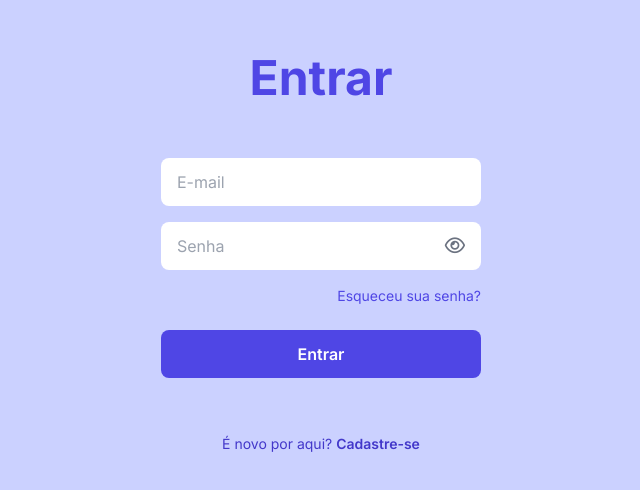
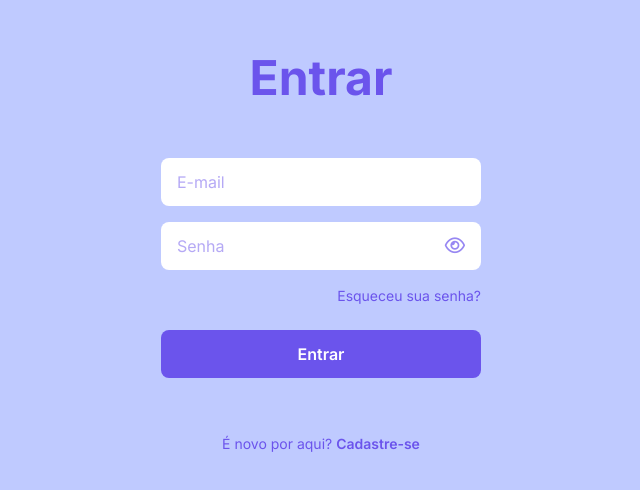
Before and after one commit to jesilvadev/financas-app, an Angular app: page /signin in a window 1280 px wide. Shown: the part 146-636 px from the top of the page, without its empty margins (319-959 px from the left). Built offline with nearby package versions, Linux system fonts and the light colour scheme.

Commit message:
Fix: Cores de background e texto mudadas para assemelhar ao do Figma

```diff
--- a/src/app/pages/auth/signin/signin.component.html
+++ b/src/app/pages/auth/signin/signin.component.html
@@ -8,10 +8,10 @@
 />
 
 <section
-  class="min-h-screen flex items-center justify-center bg-[#cbd1ff] p-6 font-[Inter]"
+  class="min-h-screen flex items-center justify-center bg-[#BFCAFF] p-6 font-[Inter] text-[#6B54EC]"
 >
   <div class="w-full max-w-xs bg-transparent flex flex-col items-center gap-14">
-    <h1 class="text-5xl font-bold text-indigo-600">Entrar</h1>
+    <h1 class="text-5xl font-bold">Entrar</h1>
 
     <form class="w-full flex flex-col gap-4" (ngSubmit)="onSubmit()">
       <input
@@ -21,7 +21,7 @@
         name="email"
         required
         placeholder="E-mail"
-        class="w-full rounded-lg px-4 py-3 bg-white placeholder-gray-400 focus:outline-none focus:ring-2 focus:ring-indigo-400"
+        class="w-full rounded-lg px-4 py-3 bg-white placeholder-[#6B54EC]/50 focus:outline-none focus:ring-2 focus:ring-[#6B54EC]"
       />
 
       <div class="relative w-full">
@@ -32,12 +32,12 @@
           name="password"
           required
           placeholder="Senha"
-          class="w-full rounded-lg px-4 py-3 bg-white placeholder-gray-400 focus:outline-none focus:ring-2 focus:ring-indigo-400"
+          class="w-full rounded-lg px-4 py-3 bg-white placeholder-[#6B54EC]/50 focus:outline-none focus:ring-2 focus:ring-[#6B54EC]"
         />
         <button
           type="button"
           (click)="togglePasswordVisibility()"
-          class="absolute inset-y-0 right-4 flex items-center text-gray-500"
+          class="absolute inset-y-0 right-4 flex items-center text-[#6B54EC]/70 hover:text-[#6B54EC]"
         >
           <i
             [ngClass]="showPassword ? 'fa-solid fa-eye-slash' : 'fa-regular fa-eye'"
@@ -48,7 +48,7 @@
 
       <a
         routerLink="/forgot-password"
-        class="text-sm text-indigo-600 self-end hover:underline"
+        class="text-sm self-end hover:underline text-[#6B54EC]"
       >
         Esqueceu sua senha?
       </a>
@@ -56,16 +56,16 @@
       <button
         type="submit"
         [disabled]="isLoading"
-        class="bg-indigo-600 text-white font-semibold rounded-lg py-3 mt-2 hover:bg-indigo-700 transition-all disabled:opacity-70"
+        class="bg-[#6B54EC] text-white font-semibold rounded-lg py-3 mt-2 hover:bg-[#5940D9] transition-all disabled:opacity-70"
       >
         <span *ngIf="!isLoading">Entrar</span>
         <span *ngIf="isLoading">Entrando...</span>
       </button>
     </form>
 
-    <p class="text-sm text-indigo-700">
+    <p class="text-sm text-[#6B54EC]">
       É novo por aqui?
-      <a routerLink="/signup" class="font-semibold hover:underline"
+      <a routerLink="/signup" class="font-semibold hover:underline text-[#6B54EC]"
         >Cadastre-se</a
       >
     </p>
```
